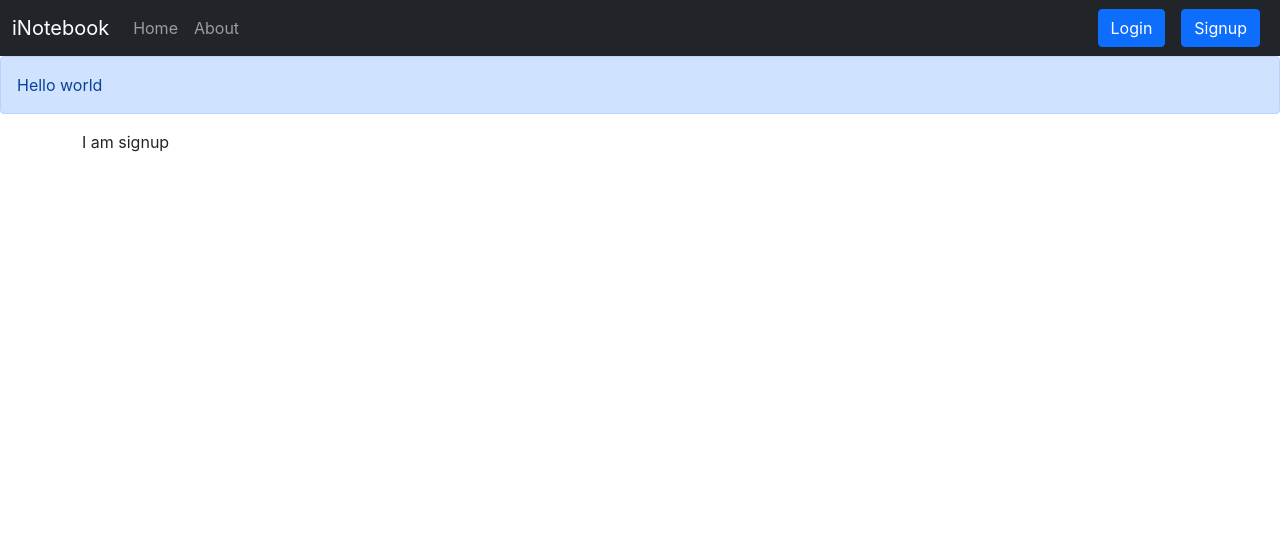
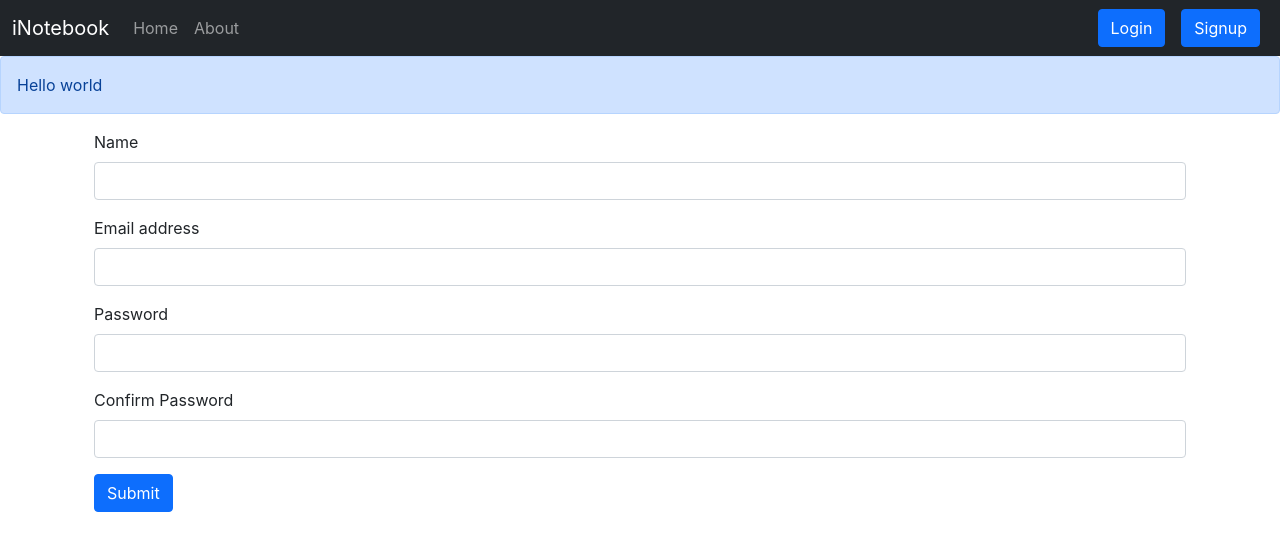
Before and after one commit to Rahul-Palahwat/iNotebook_Client, a React (Create React App) app: page /signup in a window 1280 px wide. Shown: the top 550 px of the page. Built offline with nearby package versions, Linux system fonts and the light colour scheme.

Commit message:
Lect 70 Adding signup component

```diff
--- a/src/components/Signup.js
+++ b/src/components/Signup.js
@@ -1,9 +1,81 @@
-import React from 'react'
+import React, { useState } from 'react'
+import { useNavigate } from 'react-router-dom';
 
 export default function Signup() {
+
+
+  let navigate= useNavigate();
+
+
+  const [credentials, setCredentials]=useState({
+      name:"",
+      email:"",
+      password:"",
+      cpassword:""
+  });
+
+
+
+  // three dot ka matlab sepearator ka use kr rhe h
+    // jo bhi name ki value h woh target ke brabar ho jaye
+    const onChange=(e)=>{
+      setCredentials({
+        ...credentials,[e.target.name]: e.target.value
+      })
+    }
+
+
+  const handleSubmit=async (e)=>{
+      e.preventDefault();
+      const {name,email,password,cpassword}=credentials;
+      if(cpassword===password){
+      const response = await fetch(`http://localhost:8000/api/auth/createuser`,{
+
+        method: 'POST',
+        headers: {
+          'Content-Type': 'application/json'
+        },
+        body: JSON.stringify({name: credentials.name,email: credentials.email,password: credentials.password})
+      });
+      const json=await response.json();
+      console.log(json);
+      if(json.success){
+          localStorage.setItem('token',json.authtoken);
+          navigate("/");
+      }else{
+        alert(json.error);
+      }
+    }else{
+      alert("Password does not match");
+    }
+
+  }
+
+
+
+
   return (
-    <div>
-      I am signup
+    <div className='container'>
+      <form onSubmit={handleSubmit}>
+  <div className="mb-3">
+    <label htmlFor="name" className="form-label">Name</label>
+    <input type="text" className="form-control" id="name" aria-describedby="emailHelp" onChange={onChange} name="name" />
+  </div>
+  <div className="mb-3">
+    <label htmlFor="email" className="form-label">Email address</label>
+    <input type="email" className="form-control" id="email" aria-describedby="emailHelp" onChange={onChange} name="email" />
+  </div>
+  <div className="mb-3">
+    <label htmlFor="password" className="form-label">Password</label>
+    <input type="password" className="form-control" id="password" onChange={onChange} name="password" required minLength={5}/>
+  </div>
+  <div className="mb-3">
+    <label htmlFor="cpassword" className="form-label">Confirm Password</label>
+    <input type="password" className="form-control" id="cpassword" onChange={onChange} name="cpassword" required minLength={5}/>
+  </div>
+
+  <button type="submit" className="btn btn-primary">Submit</button>
+</form>
     </div>
   )
 }
```
Also changed, not shown: 1 other file (tests, documents, lock files or other folders).
